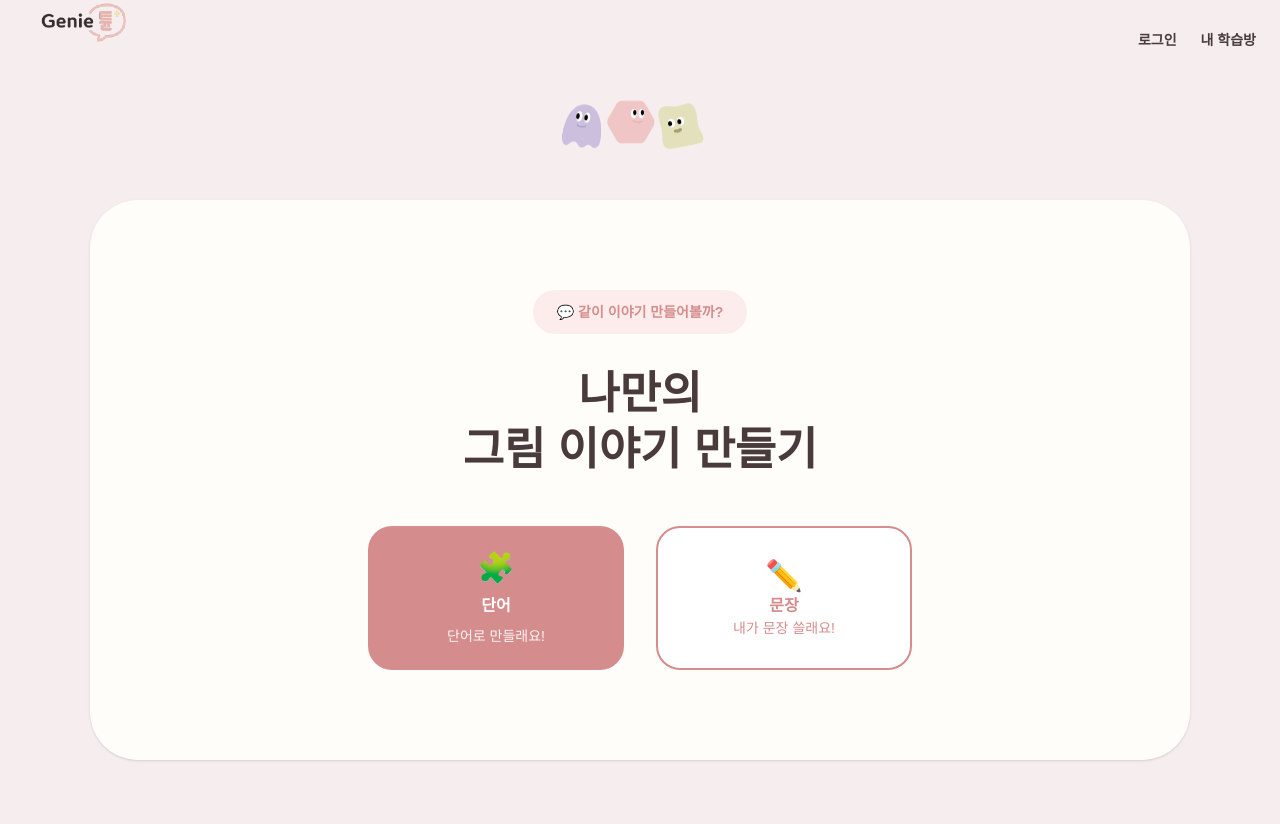
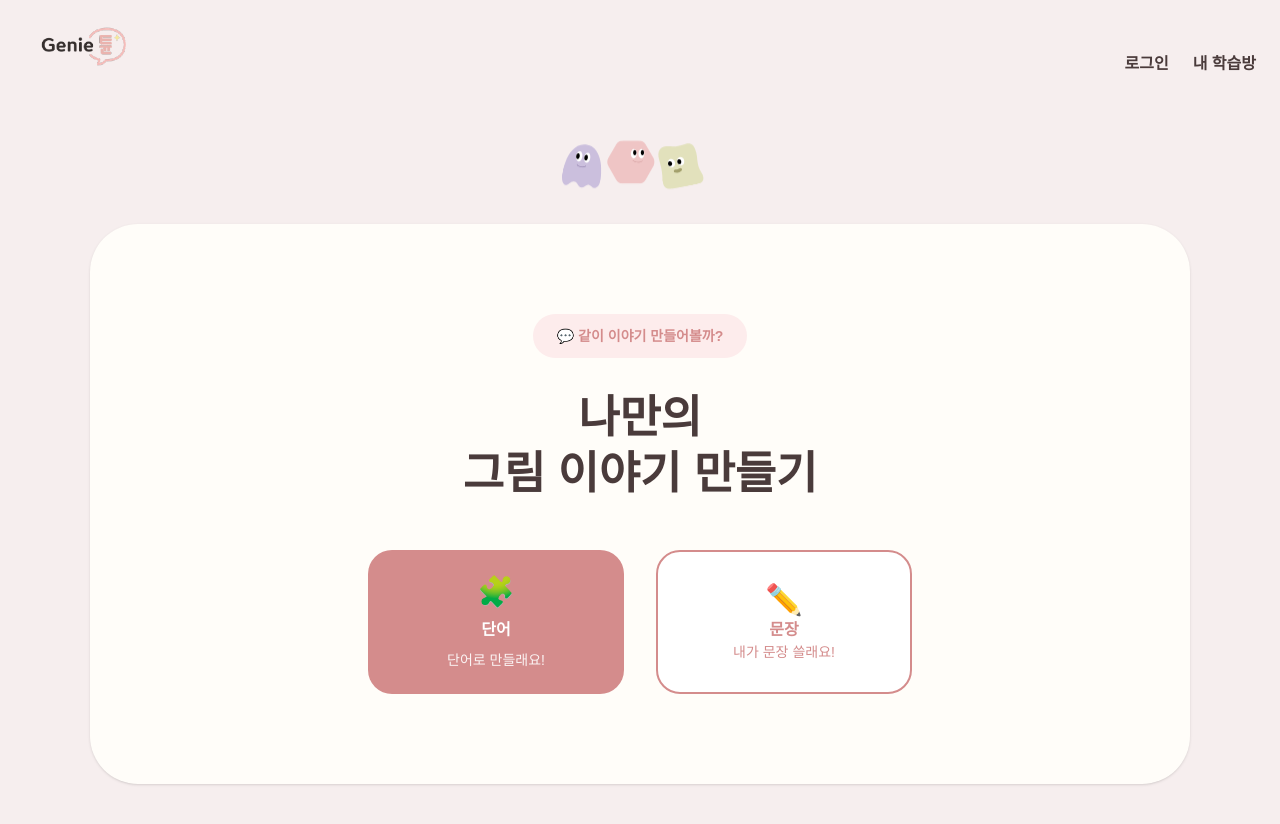
Before and after one commit to jiyu196/Genie_front, a Next.js app: page /student in a window 1280 px wide. Shown: the top 824 px of the page. Built offline with nearby package versions, Linux system fonts and the light colour scheme.

Commit message:
레이아웃 위치 수정(page수정)

```diff
--- a/src/app/student/login/page.tsx
+++ b/src/app/student/login/page.tsx
@@ -1,6 +1,18 @@
+import Image from "next/image";
+
 export default function LoginPage() {
     return (
         <div className="min-h-screen flex items-center justify-center bg-[#f6eeee]">
+            {/* 캐릭터 */}
+            <div className="absolute -top-20 left-1/2 -translate-x-1/2">
+                <Image
+                    src="/images/character.svg"
+                    alt="지니"
+                    width={160}
+                    height={160}
+                    className="animate-bounce"
+                />
+            </div>
             <div className="w-[420px] bg-[#fffdf9] rounded-[32px] px-9 py-12 flex flex-col gap-5 shadow-lg">
                 <h2 className="text-[28px] font-extrabold text-[#4a3b3b] text-center">
                     로그인
--- a/src/app/student/page.tsx
+++ b/src/app/student/page.tsx
@@ -3,15 +3,16 @@ import Image from "next/image";
 
 export default function StudentMainPage() {
     return (
-        <div className="min-h-screen bg-[#f6eeee] flex flex-col">
+        <div className="h-screen overflow-hidden bg-[#f6eeee] flex flex-col">
+
 
             {/* 메인 */}
-            <main className="flex-1 flex items-center justify-center relative">
+            <main className="flex-1 flex items-start justify-center relative pt-30">
+
 
                 <div className="relative bg-[#fffdf9] w-[min(92vw,1100px)] min-h-[70vh] rounded-[48px] px-16 py-20 flex flex-col items-center justify-center text-center shadow-sm">
-
                     {/* 캐릭터 */}
-                    <div className="absolute -top-24 left-1/2 -translate-x-1/2">
+                    <div className="absolute -top-20 left-1/2 -translate-x-1/2">
                         <Image
                             src="/images/character.svg"
                             alt="지니"
@@ -20,6 +21,7 @@ export default function StudentMainPage() {
                             className="animate-bounce"
                         />
                     </div>
+
 
                     {/* 말풍선 */}
                     <div className="mb-8 bg-[#fdecec] px-6 py-3 rounded-full text-sm font-semibold text-[#d48c8c]">
--- a/src/components/common/StudentHeader.tsx
+++ b/src/components/common/StudentHeader.tsx
@@ -6,14 +6,18 @@ export default function StudentHeader() {
     return (
         <header
             className="
-            relative z-10
+            relative
+            z-10
             h-20
             px-6
-            flex items-center
+            flex
+            items-center
             justify-between
-            overflow-visible
+            overflow-hidden
+            mt-6
             "
         >
+
 
         {/* 로고 */}
             <Link href="/student">
@@ -34,7 +38,7 @@ export default function StudentHeader() {
                     <button
                         className="
                             ml-6
-                            text-sm
+                            text-md
                             font-semibold
                             text-[#4a3b3b]
                             hover:text-[#d48c8c]
@@ -49,7 +53,7 @@ export default function StudentHeader() {
                     <button
                         className="
                             ml-6
-                            text-sm
+                            text-md
                             font-semibold
                             text-[#4a3b3b]
                             hover:text-[#d48c8c]
```
